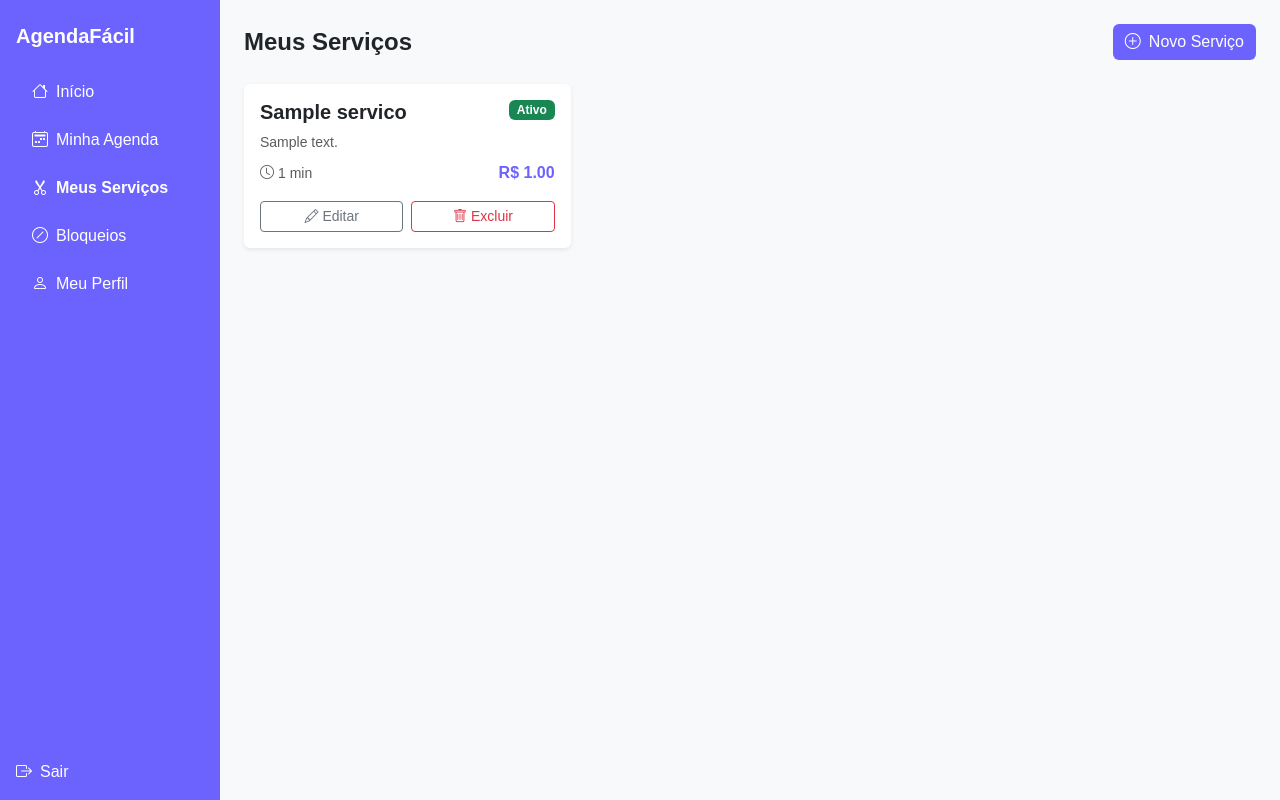
After one commit to richardpontes/agendafacil, a Django app: template core/templates/core/servicos.html in a window 1280 px wide. The commit adds this page. Run offline with Django 5.2, Linux system fonts and the light colour scheme; the template is opened without the code that fills it: values that come from a table or form of the project are taken from there, others are empty; tables that the repository leaves empty hold one stand-in row (values such as "Sample post").

Commit message:
Adiciona módulo de gerenciamento de serviços do prestador

```diff
--- a/core/templates/core/dashboard_prestador.html
+++ b/core/templates/core/dashboard_prestador.html
@@ -14,7 +14,7 @@
             <a href="#" class="nav-link text-white">
                 <i class="bi bi-calendar2-week me-2"></i>Minha Agenda
             </a>
-            <a href="#" class="nav-link text-white">
+            <a href="{% url 'listar_servicos' %}" class="nav-link text-white">
                 <i class="bi bi-scissors me-2"></i>Meus Serviços
             </a>
             <a href="#" class="nav-link text-white">
--- /dev/null
+++ b/core/templates/core/servicos.html
@@ -0,0 +1,89 @@
+{% extends 'core/base.html' %}
+
+{% block title %}Meus Serviços — AgendaFácil{% endblock %}
+
+{% block content %}
+<div class="d-flex" style="min-height: 100vh;">
+    <!-- Sidebar -->
+    <div class="d-flex flex-column p-3" style="width: 220px; background-color: #6c63ff; min-height: 100vh;">
+        <h5 class="text-white fw-bold mb-4 mt-2">AgendaFácil</h5>
+        <nav class="nav flex-column gap-2">
+            <a href="{% url 'dashboard_prestador' %}" class="nav-link text-white">
+                <i class="bi bi-house me-2"></i>Início
+            </a>
+            <a href="#" class="nav-link text-white">
+                <i class="bi bi-calendar2-week me-2"></i>Minha Agenda
+            </a>
+            <a href="{% url 'listar_servicos' %}" class="nav-link text-white fw-bold">
+                <i class="bi bi-scissors me-2"></i>Meus Serviços
+            </a>
+            <a href="#" class="nav-link text-white">
+                <i class="bi bi-slash-circle me-2"></i>Bloqueios
+            </a>
+            <a href="#" class="nav-link text-white">
+                <i class="bi bi-person me-2"></i>Meu Perfil
+            </a>
+        </nav>
+        <div class="mt-auto">
+            <a href="{% url 'logout' %}" class="nav-link text-white">
+                <i class="bi bi-box-arrow-right me-2"></i>Sair
+            </a>
+        </div>
+    </div>
+
+    <!-- Conteúdo principal -->
+    <div class="flex-grow-1 p-4">
+        <div class="d-flex justify-content-between align-items-center mb-4">
+            <h4 class="fw-bold mb-0">Meus Serviços</h4>
+            <a href="{% url 'novo_servico' %}" class="btn btn-primario">
+                <i class="bi bi-plus-circle me-2"></i>Novo Serviço
+            </a>
+        </div>
+
+        {% if servicos %}
+        <div class="row g-3">
+            {% for servico in servicos %}
+            <div class="col-md-4">
+                <div class="card border-0 shadow-sm h-100">
+                    <div class="card-body">
+                        <div class="d-flex justify-content-between align-items-start mb-2">
+                            <h5 class="fw-bold mb-0">{{ servico.nome }}</h5>
+                            {% if servico.ativo %}
+                                <span class="badge bg-success">Ativo</span>
+                            {% else %}
+                                <span class="badge bg-secondary">Inativo</span>
+                            {% endif %}
+                        </div>
+                        <p class="text-muted small mb-2">{{ servico.descricao }}</p>
+                        <div class="d-flex justify-content-between align-items-center mb-3">
+                            <span class="text-muted small"><i class="bi bi-clock me-1"></i>{{ servico.duracao }} min</span>
+                            <span class="fw-bold text-primario">R$ {{ servico.preco }}</span>
+                        </div>
+                        <div class="d-flex gap-2">
+                            <a href="{% url 'editar_servico' servico.id %}" class="btn btn-outline-secondary btn-sm w-50">
+                                <i class="bi bi-pencil me-1"></i>Editar
+                            </a>
+                            <a href="{% url 'excluir_servico' servico.id %}" class="btn btn-outline-danger btn-sm w-50"
+                               onclick="return confirm('Confirma a exclusão deste serviço?')">
+                                <i class="bi bi-trash me-1"></i>Excluir
+                            </a>
+                        </div>
+                    </div>
+                </div>
+            </div>
+            {% endfor %}
+        </div>
+        {% else %}
+        <div class="card border-0 shadow-sm">
+            <div class="card-body text-center py-5">
+                <i class="bi bi-scissors fs-1 text-muted mb-3 d-block"></i>
+                <p class="text-muted">Você ainda não cadastrou nenhum serviço.</p>
+                <a href="{% url 'novo_servico' %}" class="btn btn-primario">
+                    <i class="bi bi-plus-circle me-2"></i>Cadastrar Primeiro Serviço
+                </a>
+            </div>
+        </div>
+        {% endif %}
+    </div>
+</div>
+{% endblock %}
--- a/core/urls.py
+++ b/core/urls.py
@@ -8,4 +8,8 @@ urlpatterns = [
     path('logout/', views.logout_view, name='logout'),
     path('dashboard/cliente/', views.dashboard_cliente, name='dashboard_cliente'),
     path('dashboard/prestador/', views.dashboard_prestador, name='dashboard_prestador'),
+    path('servicos/', views.listar_servicos, name='listar_servicos'),
+    path('servicos/novo/', views.novo_servico, name='novo_servico'),
+    path('servicos/editar/<int:id>/', views.editar_servico, name='editar_servico'),
+    path('servicos/excluir/<int:id>/', views.excluir_servico, name='excluir_servico'),
 ]
```
Also changed, not shown: core/templates/core/editar_servico.html (added, +78 -0 lines), core/templates/core/novo_servico.html (added, +74 -0 lines), core/views.py (+82 -1 lines).
